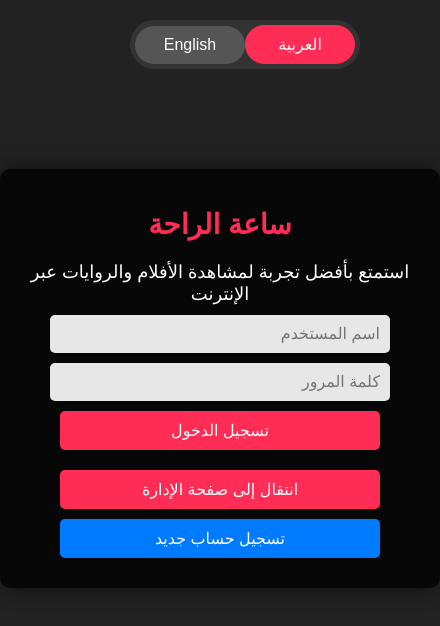
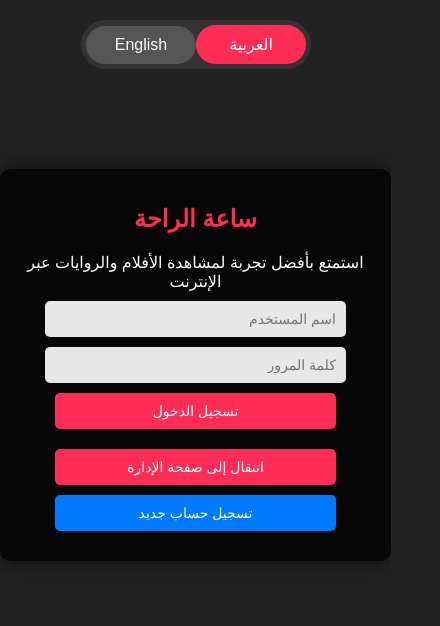
Before and after one commit to sr24a/my-website, a plain HTML site: page index.html in a window 390 px wide. Shown: the whole page, 440 px wide, since content can reach past the window. Drawn offline with Linux system fonts and the light colour scheme.

Commit message:
Update index.html

```diff
--- a/index.html
+++ b/index.html
@@ -18,7 +18,8 @@
             background-color: rgba(0, 0, 0, 0.8); /* لون داكن شفاف */
             border-radius: 10px;
             padding: 20px;
-            width: 400px;
+            width: 90%;
+            max-width: 400px;
             margin: 100px auto;
             box-shadow: 0px 0px 20px rgba(0, 0, 0, 0.6); /* ظل للتباين */
         }
@@ -65,7 +66,8 @@
             padding: 5px;
             background-color: #333; /* لون خلفية شريط التبديل */
             border-radius: 30px; /* زاوية التدوير */
-            width: 220px; /* عرض شريط التبديل */
+            width: 90%;
+            max-width: 220px;
             cursor: pointer;
             transition: background-color 0.3s ease; /* تأثير التحول */
         }
@@ -105,6 +107,21 @@
         #register-button {
             background-color: #007bff; /* لون أزرق لزر التسجيل */
             margin-top: 10px;
+        }
+
+        /* Media Queries لتصميم متجاوب */
+        @media (max-width: 600px) {
+            h1 {
+                font-size: 24px;
+            }
+            p {
+                font-size: 16px;
+            }
+            input[type="text"],
+            input[type="password"],
+            button {
+                font-size: 14px;
+            }
         }
     </style>
 </head>
```
